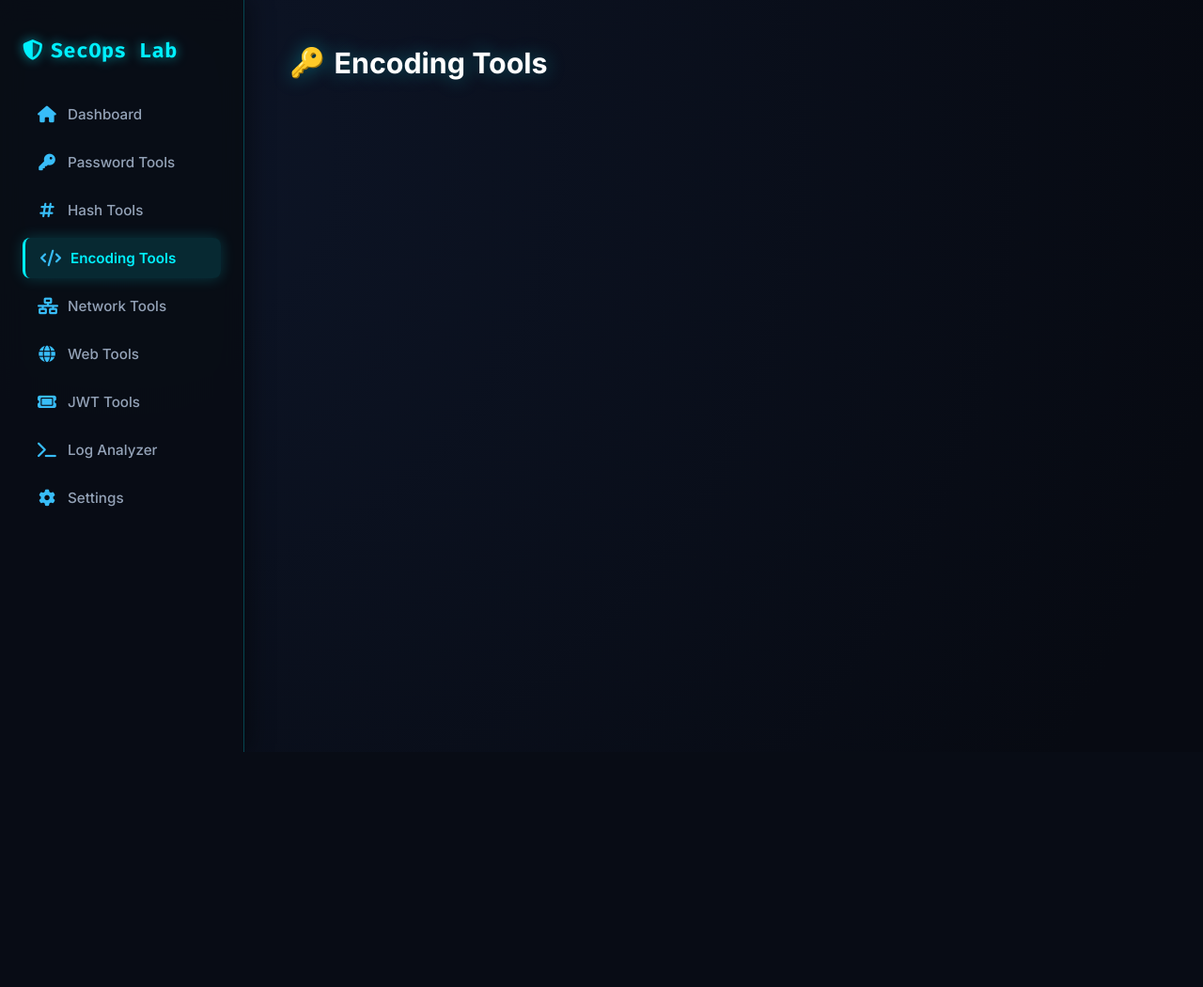
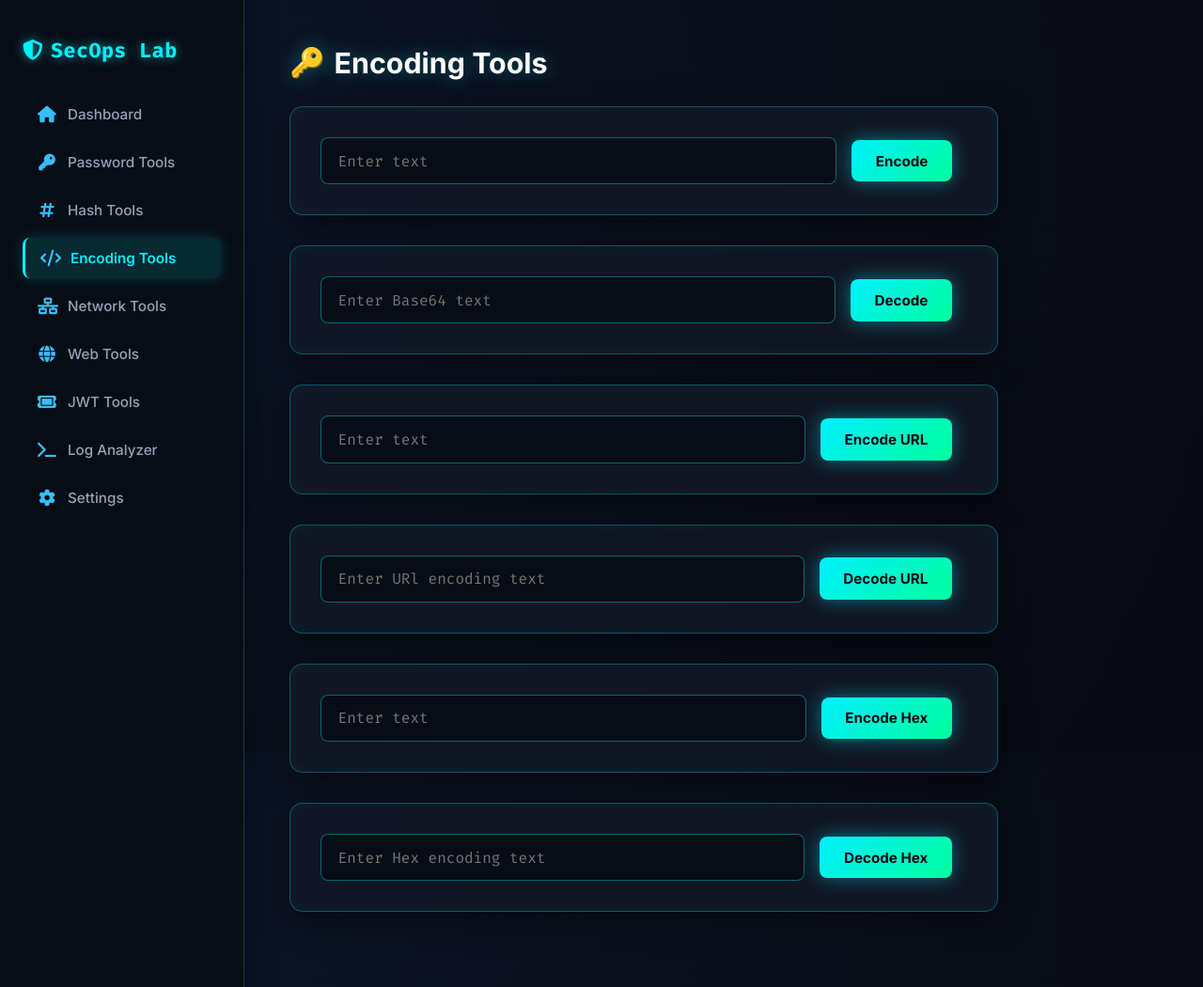
Before and after one commit to nissfdn/SecOps_Lab, a Flask app: page /encoding in a window 1280 px wide. Shown: the whole page at 94% size. Before the commit the page ends 800 px from the top, so only its background shows below. Run offline with Flask 3, Linux system fonts and the light colour scheme.

Commit message:
Continued developing the SecOps Lab project by implementing password hashing with Argon2id, bcrypt, scrypt, and PBKDF2, along with Base64, URL, and Hex encoding/decoding features. Developed a Web Security Analyzer to inspect HTTP response headers and added security checks for HSTS, CSP, X-Frame-Options, X-Content-Type-Options, Referrer-Policy, and Permissions-Policy. Implemented header assessment, cookie redaction, error handling, and integrated the analysis results into the HTML interface.

```diff
--- a/app.py
+++ b/app.py
@@ -4,6 +4,9 @@ import hashlib
 from argon2 import PasswordHasher
 import bcrypt
 import secrets #salt iicn secret tokens lazim
+import base64
+from urllib.parse import quote,unquote  #quote=url encode--unquote=url decode icin
+import requests
 app = Flask(__name__)
 
 ph = PasswordHasher() #argon2 mantigi
@@ -178,10 +181,88 @@ def hashing():
 #-----------encoding base64.....
 #------------------------------------------------------
 
-@app.route("/encoding")
+@app.route("/encoding", methods=["GET","POST"])
 def encoding():
-    return render_template("encoding.html")
 
+    encoded = None #yani henuz encode edilmis veri yok kullanici formu gonderince None nin uzerine gercek deger yaziliyor
+
+    if request.method == "POST":
+        text=request.form.get("text") #base64 formayina donusturecegimiz text i yolluyoruz
+        encoded = base64.b64encode(text.encode()).decode()
+        #text kullanicinin yazdigi normal python stringi
+        #base64.b64encode() string kabul etmez bytes ister bu yuzden text.encode() yaziyoruz yani string i bytes a donduruyor
+        #artik elimizde bytes var biz html e bytes gondermek istemiyoruz o yuzden .decode() stringe ceviiryoruz
+        print(encoded)
+
+    return render_template(
+        "encoding.html",
+        encoded=encoded
+    )
+
+#-----------decoding base64.....
+#------------------------------------------------------
+
+@app.route("/encoding/decode", methods=["GET","POST"])
+def encoding_decode():
+    if request.method == "POST":
+        encoded_text=request.form.get("encoded_text")
+        decoded=base64.b64decode(encoded_text.encode()).decode() #modul fonksiyon cagirdik
+        print(decoded)
+
+    return render_template(
+        "encoding.html",
+        decoded=decoded
+    )
+
+#-----------Url encoding .....
+#------------------------------------------------------
+
+@app.route("/encoding/url", methods=["POST"])
+def url_encode():
+
+    text=request.form.get("text")
+    urlencoded = quote(text) #fonksiyonu dogrudan kullandik
+    return render_template(
+        "encoding.html",
+        urlencoded=urlencoded
+    )
+
+#-----------Url decoding .....
+#------------------------------------------------------
+
+@app.route("/encoding/url/decode", methods=["POST"])
+def url_decode():
+
+    text=request.form.get("text")
+    urldecoded = unquote(text) #fonksiyonu dogrudan kullandik
+    return render_template(
+        "encoding.html",
+        urldecoded=urldecoded
+    )
+
+#-----------Hex encoding .....
+#------------------------------------------------------
+
+@app.route("/encoding/hex", methods=["POST"])
+def hex_encode():
+    text=request.form.get("text")
+    hexencoded=text.encode().hex() #text i bytes a cevirme
+    return render_template(
+        "encoding.html",
+        hexencoded=hexencoded
+    )
+
+#-----------Hex decoding .....
+#------------------------------------------------------
+
+@app.route("/encoding/hex/decode", methods=["POST"])
+def hex_decode():
+    text=request.form.get("text")
+    hexdecoded=bytes.fromhex(text).decode() #bytes i text e cevirme
+    return render_template(
+        "encoding.html",
+        hexdecoded=hexdecoded
+    )
 
 #---------Open Network Subnet Planner
 #----------------------------------------------------------
@@ -189,12 +270,166 @@ def encoding():
 def network():
     return render_template("network.html")
 
-@app.route("/web")
+@app.route("/web", methods=["GET", "POST"])
 def web():
-    return render_template("web.html")
+
+    headers = None #sayfa ilk acildiginda henuz http  header bilgisi olmadigi iicn none ile baslatiyoruz
+    security_results = None #guvenlik headerlarinin sonuclarini tutacagimiz degiskeni baslnagicta none yapiyoruz
+    target_url = None
+
+    if request.method == "POST": #kullanici formu gonderdiginde post istegi olusur
+
+        target_url = request.form.get("url")#html formundan gonderilen url bilgiisni aliyoruz
+
+
+        response = requests.get(target_url)# kullanicinin gonderdiig url e http get istegi gonderiyoruz
+
+        headers = dict(response.headers)#sunucunun response headerlarini aliyoruz
+        #dict() ile normal Python dictionary'sine çeviriyoruz
+        if "Set-Cookie" in headers:
+            headers["Set-Cookie"] = "[REDACTED]" #kullanici arayuzunde cookie degerlerini gosterme
+
+        #kontrol etmek istediigmiz guvenlik headerlarini belirliyoruz
+        #key: gercek http header adi
+        #value: bu headerin bizim uygulamamizdaki aciklamasi
+        security_headers = {
+            "Strict-Transport-Security": "HSTS",
+            "Content-Security-Policy": "CSP",
+            "X-Frame-Options": "Clickjacking Protection",
+            "X-Content-Type-Options": "MIME Sniffing Protection",
+            "Referrer-Policy": "Referrer Policy",
+            "Permissions-Policy": "Permissions Policy"
+        }
+
+        #guvenlik headerlarinin sonuclarini tutacak bos dict olusturuyoruz
+        security_results = {}
+
+
+        #belirlediigmiz her guvenlik  heraderini tek tek kontrol ediyoruz
+        for header, description in security_headers.items():
+
+            if header in headers: #kontrol ettgiimiz header response icinde varsa
+                value = headers[header]
+                assessment = "Present"
+
+                # X Frame Options icin analiz
+                if header == "X-Frame-Options":
+                    if value.upper() in ["DENY","SAMEORIGIN"]:
+                        assessment = "Good"
+                    else:
+                        assessment = "Check Value"
+
+                #HSTS analizi
+                elif header == "Strict-Transport-Security":
+                    value_lower=value.lower()
+
+                    if "max-age" in value_lower:
+                        max_age_part=value_lower.split("max-age=")[1].split(";")[0]
+                        try:
+                            max_age=int(max_age_part)
+                            if max_age>=31536000:
+                                assessment="Good"
+                            else:
+                                assessment="Weak max-age"
+                        except ValueError:
+                            assessment="invalid max-age"
+                    else:
+                        assessment="Missing max-age"
+
+                # X-Content type options
+                elif header == "X-Content-Type-Options":
+                    values = [v.strip().lower() for v in value.split(",")]
+
+                    if all(v == "nosniff" for v in values):
+                        assessment = "Good"
+                    else:
+                        assessment = "Invalid value"
+
+
+                # Content Security Policy(CSP) analizi
+                elif header == "Content-Security-Policy":
+
+                    value_lower = value.lower()
+
+                    has_default_src = "default-src" in value_lower
+                    has_script_src = "script-src" in value_lower
+                    has_object_none = "object-src 'none'" in value_lower
+
+                    if has_default_src and has_script_src and has_object_none:
+                        assessment = "Good"
+
+                    elif has_default_src and has_script_src:
+                        assessment = "Present, but object-src 'none' is missing"
+
+                    else:
+                        assessment = "Weak CSP"
+
+
+                #Referrer policy analizi
+                elif header == "Referrer-Policy":
+                    value_lower = value.lower()
+                    allowed_values = [  #kabul edecegimi zdegerleri bir listeye koyuyoruz
+                         "no-referrer",
+                         "no-referrer-when-downgrade",
+                         "same-origin",
+                         "origin",
+                         "strict-origin",
+                         "origin-when-cross-origin",
+                         "strict-origin-when-cross-origin",
+                         "unsafe-url"
+                    ]
+                    if value_lower in allowed_values:
+                        assessment = "Good"
+                    else:
+                        assessment = "Check Value"
+
+                #Permissions Policy
+                elif header == "Permissions-Policy":
+                    value_lower = value.lower()
+
+                    # Kullanıcı açısından hassas özelliklerin kapatılıp kapatılmadığını kontrol ediyoruz
+                    protected_features = [
+                        "camera=()",
+                        "microphone=()",
+                        "geolocation=()"
+                    ]
+
+                    # Tüm özellikler kapatılmışsa iyi bir yapılandırma olarak değerlendiriyoruz
+                    if all(feature in value_lower for feature in protected_features): # buradaki all ucunun de bulunmasi gerekiyor bir tanesi bile yoksa check policy
+                        assessment = "Good"
+
+                    # Header var ama bazı özellikler açık bırakılmışsa bunu belirtiyoruz
+                    else:
+                        assessment = "Check policy"
+
+                security_results[header] = {  # header in buludnuugunu status=true olarak kaydediyorz
+                    "description": description,
+                    "status": True,
+                    "value": value,  # headerin gercek degerini aliyor
+                    "assessment": assessment
+                }
+
+
+
+            else: #header response icinde bulunmuyorsa
+                security_results[header] = {
+                    "description": description,
+                    "status": False,
+                    "value": None,
+                    "assessment": "Missing"
+                }
+
+    return render_template(
+        "web.html",
+        headers=headers,
+        security_results=security_results,
+        target_url=target_url
+    )
+
 
 @app.route("/jwt")
 def jwt():
+
     return render_template("jwt.html")
 
 @app.route("/logs")
--- a/templates/encoding.html
+++ b/templates/encoding.html
@@ -13,7 +13,96 @@
 
 <h1>Encoding Tools</h1>
 
+
+
+<form method="POST" action="/encoding">
+    <input
+        type="text"
+        name="text"
+        placeholder="Enter text"
+        required
+    >
+    <button type="submit">Encode</button>
+</form>
+
+{% if encoded %} <!--HTML de gorunmesi icin boyle olmali text i base64 e cevirir -->
+    <p>Encoded: {{ encoded }}</p>
+{% endif %}
+
+<form method="POST" action="/encoding/decode">
+    <input
+        type="text"
+        name="encoded_text"
+        placeholder="Enter Base64 text"
+        required
+    >
+
+    <button type="submit">Decode</button>
+</form>
+
+
+{% if decoded %} <!--Base64 olan formati text e cevirme -->
+    <p>Decoded: {{ decoded }}</p>
+{% endif %}
+
+<form method="POST" action="/encoding/url">
+    <input
+        type="text"
+        name="text"
+        placeholder="Enter text"
+        required
+    >
+    <button type="submit">Encode URL</button>
+</form>
+
+{% if urlencoded %} <!--url encoding icin -->
+    <p>URL Encoded: {{ urlencoded }}</p>
+{% endif %}
+
+<form method="POST" action="/encoding/url/decode">
+    <input
+        type="text"
+        name="text"
+        placeholder="Enter URl encoding text"
+        required
+    >
+    <button type="submit">Decode URL</button>
+</form>
+
+{% if urldecoded %} <!--URL decoding icin -->
+    <p>URL Decoded: {{ urldecoded }}</p>
+{% endif %}
+
+<form method="POST" action="/encoding/hex">
+    <input
+        type="text"
+        name="text"
+        placeholder="Enter text"
+        required
+    >
+    <button type="submit">Encode Hex</button>
+</form>
+
+{% if hexencoded %} <!--Hex encoding icin -->
+    <p>Hex Encoded: {{ hexencoded }}</p>
+{% endif %}
+
+<form method="POST" action="/encoding/hex/decode">
+    <input
+        type="text"
+        name="text"
+        placeholder="Enter Hex encoding text"
+        required
+    >
+    <button type="submit">Decode Hex</button>
+</form>
+
+{% if hexdecoded %} <!--Hex decoding icin -->
+    <p>Hex Decoded: {{ hexdecoded }}</p>
+{% endif %}
+
 {% endblock %}
+
 
 </body>
 </html>
```
Also changed, not shown: static/style.css (+60 -0 lines), templates/web.html (+89 -11 lines).
